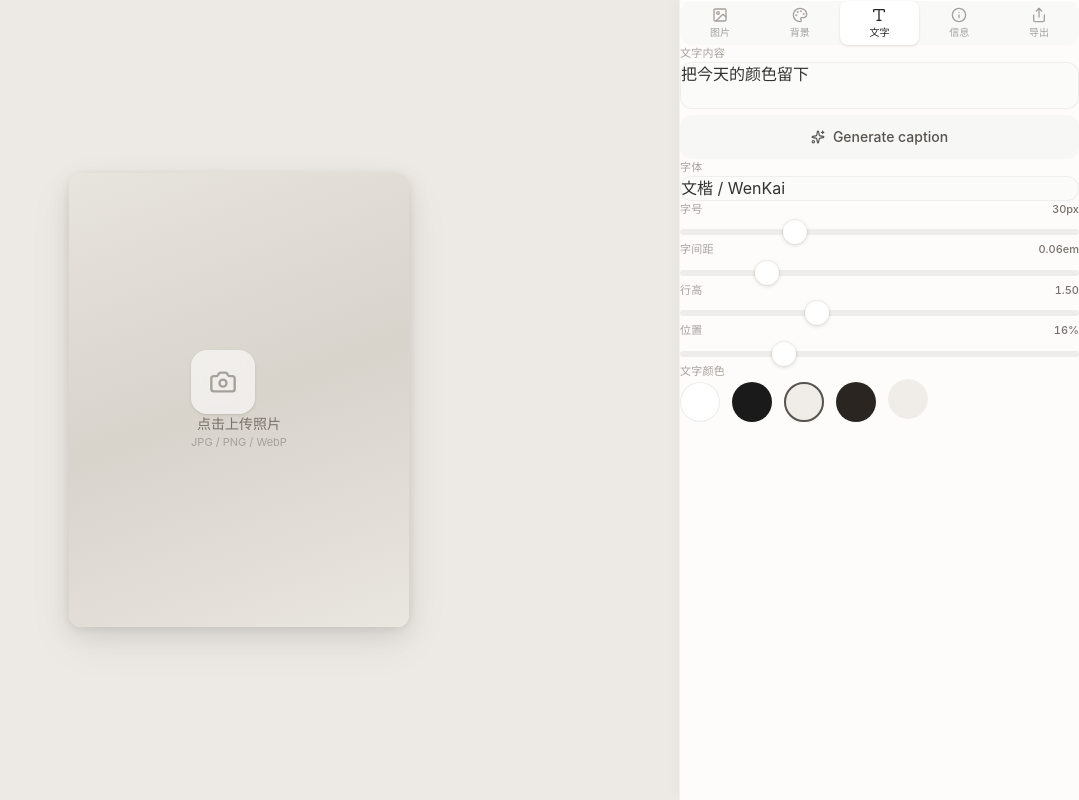
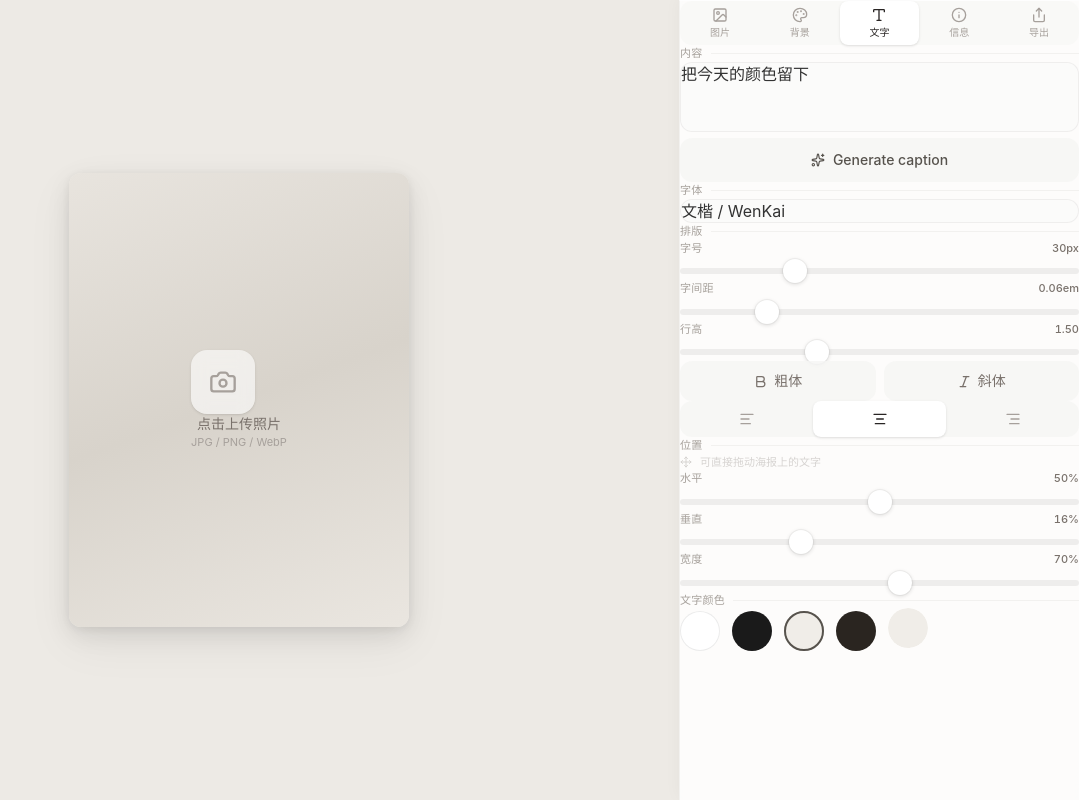
Before and after one commit to zlhLeonade/color-card-maker, a React (Vite) app: page / in a window 1280 px wide. Both pictures are taken after a click on the button "文字". Shown: the whole page, without its empty margins (201-1280 px from the left). Built offline with nearby package versions, Linux system fonts and the light colour scheme; a web font is replaced by a local one.

Commit message:
优化文字拖拽和对齐吸附

```diff
--- a/src/App.tsx
+++ b/src/App.tsx
@@ -26,6 +26,7 @@ export default function App() {
   const [showCropper, setShowCropper] = useState(false);
   const [imageForCrop, setImageForCrop] = useState<string | null>(null);
   const [loading, setLoading] = useState(false);
+  const [isExporting, setIsExporting] = useState(false);
   const [activeSection, setActiveSection] = useState<string>('image');
   const posterRef = useRef<HTMLDivElement>(null);
   const fileInputRef = useRef<HTMLInputElement>(null);
@@ -91,14 +92,25 @@ export default function App() {
     setLoading(false);
   }, [state.croppedImage, update]);
 
+  const handlePositionChange = useCallback((x: number, y: number) => {
+    setState((prev) => ({
+      ...prev,
+      text: { ...prev.text, x, y },
+    }));
+  }, []);
+
   const handleExport = useCallback(async () => {
     if (!posterRef.current) return;
     setLoading(true);
+    setIsExporting(true);
+    // Wait one frame for React to re-render without edit UI
+    await new Promise((r) => requestAnimationFrame(r));
     try {
       await exportToPng(posterRef.current, state.exportQuality);
     } catch (err) {
       console.error('Export failed:', err);
     }
+    setIsExporting(false);
     setLoading(false);
   }, [state.exportQuality]);
 
@@ -131,6 +143,8 @@ export default function App() {
                 text={state.text}
                 exifData={state.exifData}
                 exifSettings={state.exifSettings}
+                isExporting={isExporting}
+                onPositionChange={handlePositionChange}
               />
             </div>
           ) : (
--- a/src/components/TextControls.tsx
+++ b/src/components/TextControls.tsx
@@ -1,4 +1,4 @@
-import { Sparkles } from 'lucide-react';
+import { Sparkles, Bold, Italic, AlignLeft, AlignCenter, AlignRight, Move } from 'lucide-react';
 import type { TextStyle } from '../types';
 import { FONT_OPTIONS } from '../types';
 import { generateCaption } from '../utils/caption';
@@ -43,6 +43,15 @@ function Slider({ label, value, min, max, step, unit, onChange }: {
   );
 }
 
+function SectionLabel({ children }: { children: React.ReactNode }) {
+  return (
+    <div className="flex items-center gap-2 mb-3">
+      <span className="text-[11px] text-stone-400 tracking-wide uppercase font-medium">{children}</span>
+      <div className="flex-1 h-px bg-stone-200/50" />
+    </div>
+  );
+}
+
 export default function TextControls({
   text,
   onChange,
@@ -63,18 +72,22 @@ export default function TextControls({
     update({ content: caption });
   };
 
+  const alignOptions = [
+    { value: 'left' as const, Icon: AlignLeft },
+    { value: 'center' as const, Icon: AlignCenter },
+    { value: 'right' as const, Icon: AlignRight },
+  ];
+
   return (
-    <div className="space-y-5">
-      {/* Text input + generate button */}
+    <div className="space-y-6">
+      {/* ── Content ── */}
       <div>
-        <label className="text-[11px] text-stone-400 tracking-wide uppercase font-medium block mb-2">
-          文字内容
-        </label>
+        <SectionLabel>内容</SectionLabel>
         <textarea
           value={text.content}
           onChange={(e) => update({ content: e.target.value })}
           placeholder="输入海报文字..."
-          rows={2}
+          rows={3}
           className="w-full px-3.5 py-3 bg-stone-50/80 border border-stone-200/60 rounded-xl text-sm resize-none focus:outline-none focus:ring-2 focus:ring-stone-300/50 focus:border-stone-300 transition-all placeholder:text-stone-300"
         />
         <button
@@ -86,11 +99,9 @@ export default function TextControls({
         </button>
       </div>
 
-      {/* Font family */}
+      {/* ── Font ── */}
       <div>
-        <label className="text-[11px] text-stone-400 tracking-wide uppercase font-medium block mb-2">
-          字体
-        </label>
+        <SectionLabel>字体</SectionLabel>
         <select
           value={text.fontFamily}
           onChange={(e) => update({ fontFamily: e.target.value })}
@@ -104,20 +115,82 @@ export default function TextControls({
         </select>
       </div>
 
+      {/* ── Typography ── */}
+      <div>
+        <SectionLabel>排版</SectionLabel>
+        <div className="space-y-2">
           <Slider label="字号" value={text.fontSize} min={14} max={72} unit="px"
             onChange={(v) => update({ fontSize: v })} />
           <Slider label="字间距" value={text.letterSpacing} min={0} max={0.3} step={0.01} unit="em"
             onChange={(v) => update({ letterSpacing: v })} />
           <Slider label="行高" value={text.lineHeight} min={1} max={2.5} step={0.1} unit=""
             onChange={(v) => update({ lineHeight: v })} />
-      <Slider label="位置" value={text.position} min={5} max={50} unit="%"
-        onChange={(v) => update({ position: v })} />
+        </div>
 
-      {/* Text color */}
+        {/* Bold / Italic toggles */}
+        <div className="flex items-center gap-2 mt-4">
+          <button
+            onClick={() => update({ bold: !text.bold })}
+            className={`flex-1 flex items-center justify-center gap-1.5 min-h-[40px] rounded-xl text-sm font-medium transition-colors ${
+              text.bold
+                ? 'bg-stone-800 text-white'
+                : 'bg-stone-100/80 text-stone-500 active:bg-stone-200'
+            }`}
+          >
+            <Bold size={15} />
+            粗体
+          </button>
+          <button
+            onClick={() => update({ italic: !text.italic })}
+            className={`flex-1 flex items-center justify-center gap-1.5 min-h-[40px] rounded-xl text-sm font-medium transition-colors ${
+              text.italic
+                ? 'bg-stone-800 text-white'
+                : 'bg-stone-100/80 text-stone-500 active:bg-stone-200'
+            }`}
+          >
+            <Italic size={15} />
+            斜体
+          </button>
+        </div>
+
+        {/* Alignment segmented control */}
+        <div className="flex bg-stone-100/80 rounded-xl p-1 mt-3">
+          {alignOptions.map(({ value, Icon }) => (
+            <button
+              key={value}
+              onClick={() => update({ align: value })}
+              className={`relative flex-1 flex items-center justify-center min-h-[36px] rounded-lg transition-colors ${
+                text.align === value
+                  ? 'bg-white shadow-sm text-stone-800'
+                  : 'text-stone-400 active:text-stone-500'
+              }`}
+            >
+              <Icon size={16} />
+            </button>
+          ))}
+        </div>
+      </div>
+
+      {/* ── Position ── */}
       <div>
-        <label className="text-[11px] text-stone-400 tracking-wide uppercase font-medium block mb-3">
-          文字颜色
-        </label>
+        <SectionLabel>位置</SectionLabel>
+        <div className="flex items-center gap-2 mb-3 px-1">
+          <Move size={12} className="text-stone-300" />
+          <span className="text-[11px] text-stone-300">可直接拖动海报上的文字</span>
+        </div>
+        <div className="space-y-2">
+          <Slider label="水平" value={text.x} min={5} max={95} unit="%"
+            onChange={(v) => update({ x: v })} />
+          <Slider label="垂直" value={text.y} min={2} max={50} unit="%"
+            onChange={(v) => update({ y: v })} />
+          <Slider label="宽度" value={text.width} min={45} max={90} unit="%"
+            onChange={(v) => update({ width: v })} />
+        </div>
+      </div>
+
+      {/* ── Text Color ── */}
+      <div>
+        <SectionLabel>文字颜色</SectionLabel>
         <div className="flex gap-3 flex-wrap items-center">
           {['#ffffff', '#1a1a1a', '#f0ede8', '#2a2520'].map((color) => (
             <button key={color} onClick={() => update({ color })} className="relative group p-1">
--- a/src/types/index.ts
+++ b/src/types/index.ts
@@ -3,7 +3,12 @@ export interface TextStyle {
   fontFamily: string;
   fontSize: number;
   color: string;
-  position: number; // percentage from top
+  x: number;       // percentage from left (center of text box)
+  y: number;       // percentage from top
+  width: number;   // percentage width of text box (45–90)
+  bold: boolean;
+  italic: boolean;
+  align: 'left' | 'center' | 'right';
   letterSpacing: number;
   lineHeight: number;
 }
@@ -60,7 +65,12 @@ export const DEFAULT_STATE: PosterState = {
     fontFamily: '"LXGW WenKai", KaiTi, STKaiti, serif',
     fontSize: 30,
     color: '#f0ede8',
-    position: 16,
+    x: 50,
+    y: 16,
+    width: 70,
+    bold: false,
+    italic: false,
+    align: 'center',
     letterSpacing: 0.06,
     lineHeight: 1.5,
   },
```
Also changed, not shown: src/components/PosterCanvas.tsx (+182 -11 lines). Lines whose indentation alone changed are shown as unchanged.
